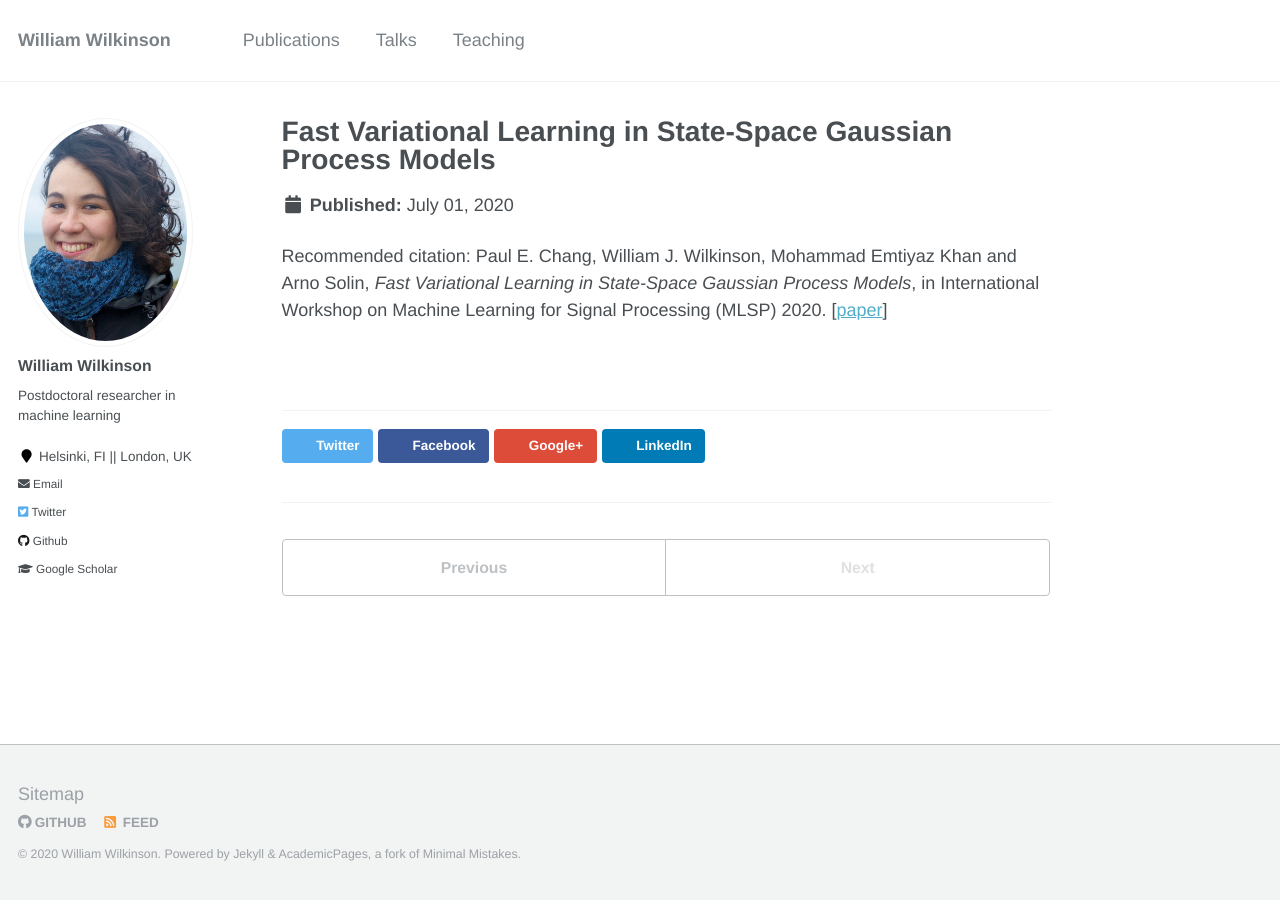
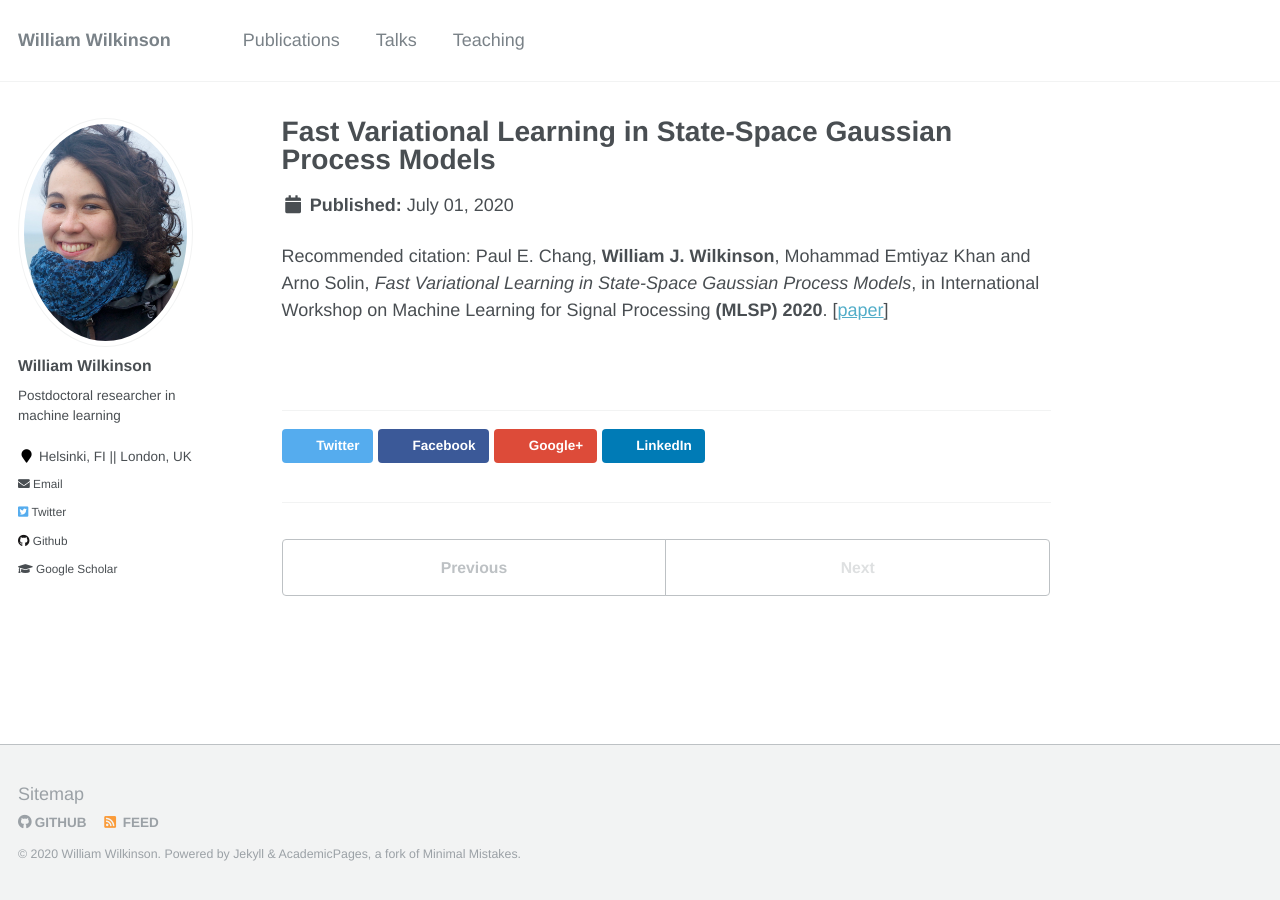
Before and after one commit to wil-j-wil/wil-j-wil2.github.io, a Jekyll site: the page built from _publications/2020-07-01-mlsp.md, in a window 1280 px wide. Built offline with Jekyll 4.4.1, drawn with Linux system fonts in a browser that asks for light colours.

```diff
--- a/_publications/2020-07-01-mlsp.md
+++ b/_publications/2020-07-01-mlsp.md
@@ -8,5 +8,5 @@ date: 2020-07-01
 year: 2020
 paperurl: 'https://arxiv.org/pdf/2007.05994.pdf'
 codeurl: 'https://github.com/AaltoML/kalman-jax'
-citation: 'Paul E. Chang, William J. Wilkinson, Mohammad Emtiyaz Khan and Arno Solin, <i>Fast Variational Learning in State-Space Gaussian Process Models</i>, in International Workshop on Machine Learning for Signal Processing (MLSP) 2020.'
+citation: 'Paul E. Chang, <b>William J. Wilkinson</b>, Mohammad Emtiyaz Khan and Arno Solin, <i>Fast Variational Learning in State-Space Gaussian Process Models</i>, in International Workshop on Machine Learning for Signal Processing <b>(MLSP) 2020</b>.'
 ---
```
